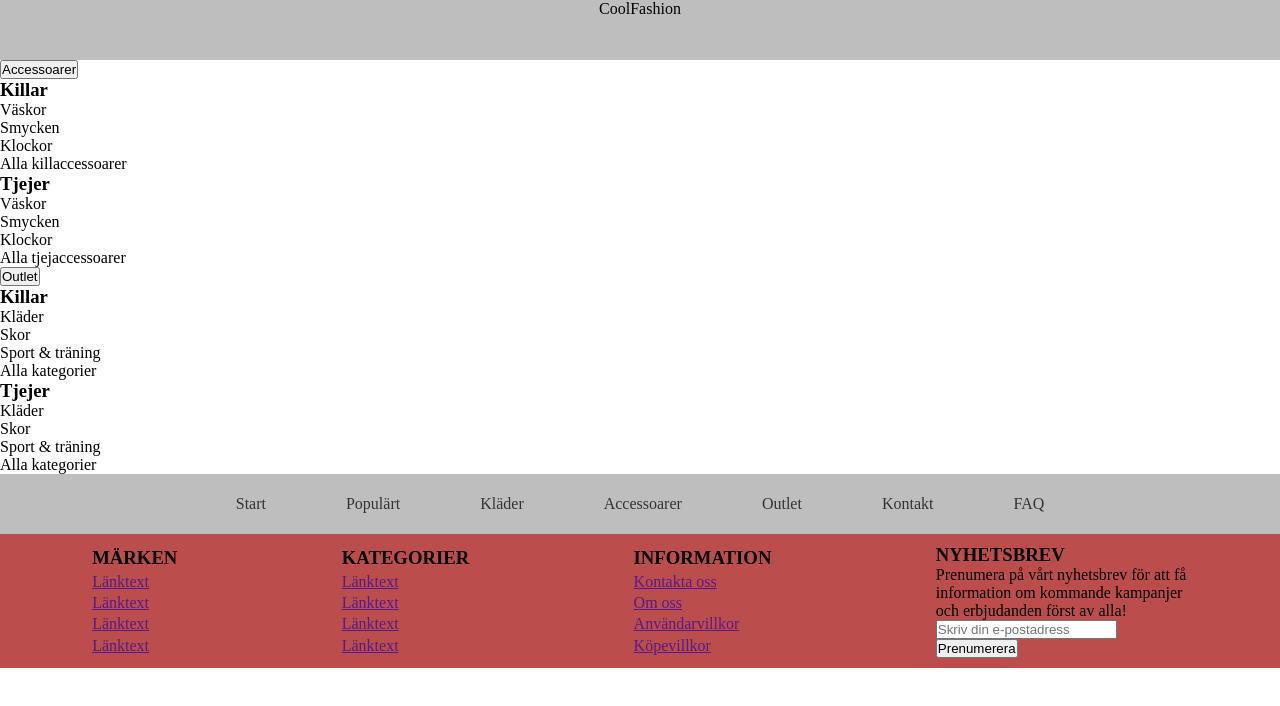
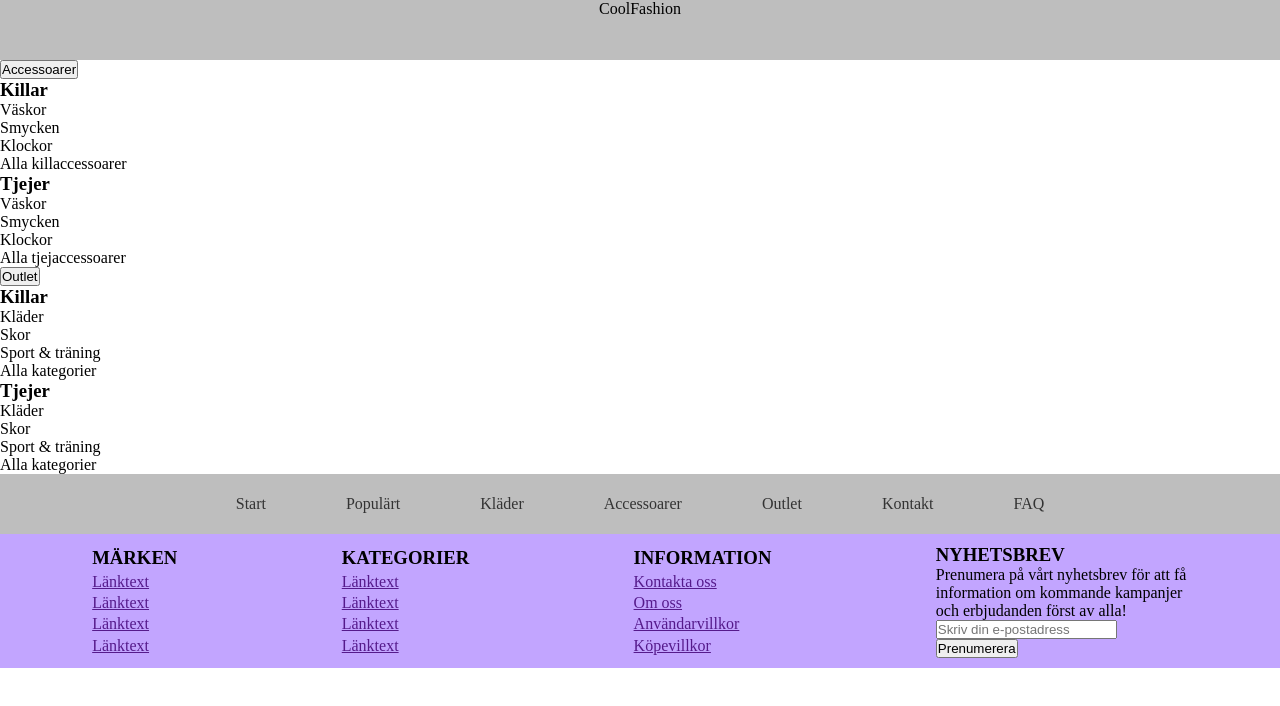
Before and after one commit to desirewp/CoolFashion-Aigil-projekmetodik, a React (Vite) app in the folder coolFashion/: page / in a window 1280 px wide. Shown: the top 706 px of the page. Built offline with nearby package versions, Linux system fonts and the light colour scheme.

Commit message:
färgfix

```diff
--- a/coolFashion/src/components/Footer.css
+++ b/coolFashion/src/components/Footer.css
@@ -2,7 +2,7 @@
     padding: 10px;
     display: flex;
     justify-content: space-around;
-    background-color: rgb(188, 77, 77);
+    background-color: #C2A5FF;
 }
 .footer-column {
     display: flex;
```
